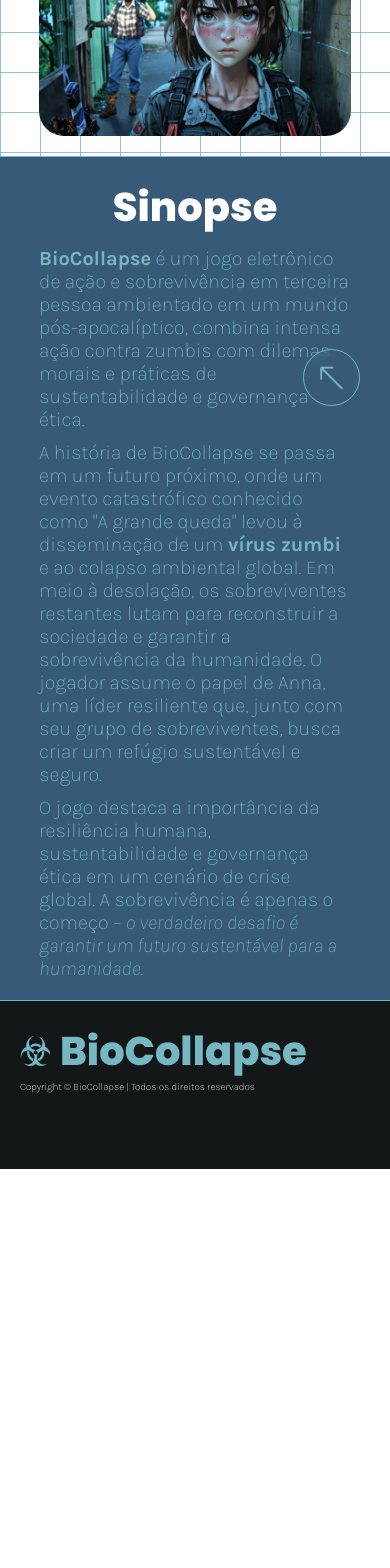
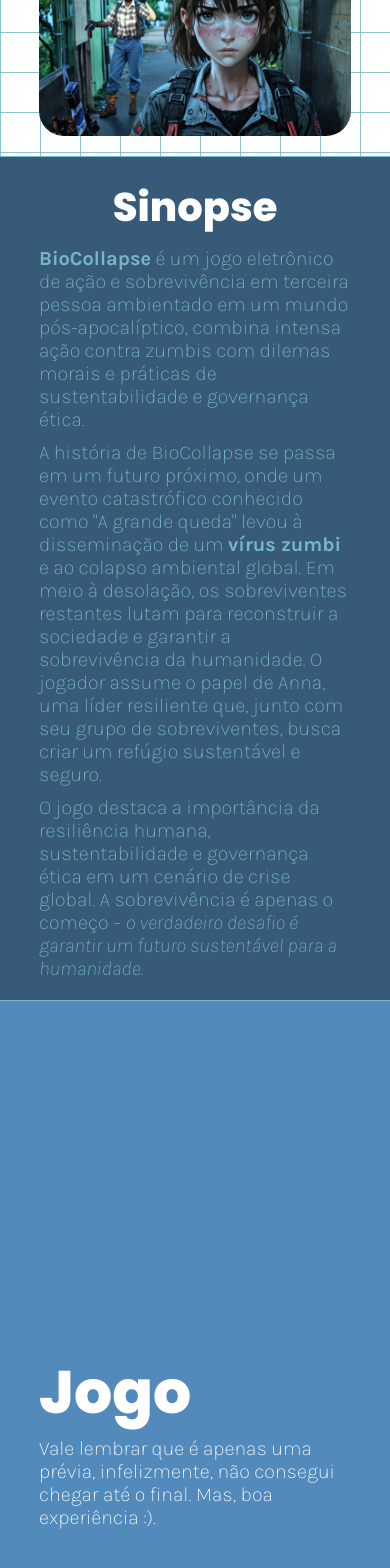
Before and after one commit to Thex2245/hackaton-game, a React (Vite) app: page / in a window 390 px wide. Shown: the part 408-1976 px from the top of the page. Before the commit the page ends 1577 px from the top, so only its background shows below. Built offline with nearby package versions, Linux system fonts and the light colour scheme.

Commit message:
Adicionado: - Jogo; - Sobre mim;

```diff
--- a/src/components/BarraNav.css
+++ b/src/components/BarraNav.css
@@ -29,7 +29,7 @@ a {
 }
 
 a:hover .bi , a:hover h1{
-  color: #375a78;
+  color: #000000;
 }
 
 h1 {
--- a/src/components/BarraNav.jsx
+++ b/src/components/BarraNav.jsx
@@ -4,10 +4,14 @@ import 'bootstrap-icons/font/bootstrap-icons.css'
 
 function BarraNav() {
 
+
+
   return (
       <div className='barra-nav'>
-        <a href="#"><i className='bi bi-journals'></i><h1>Sinopse</h1></a>
-        <a href="#"><i className="bi bi-controller"></i><h1>Como Jogar</h1></a>
+        <a href="#home-conteiner"><i class="bi bi-house"></i><h1>Início</h1></a>
+        <a href='#sinopse-conteiner' id='sinopse'><i className='bi bi-journals'></i><h1>Sinopse</h1></a>
+        <a href="#jogo"><i className="bi bi-controller"></i><h1>Jogar</h1></a>
+        <a href="https://github.com/Thex2245/biocollapse-game" target='_blank'><i className="bi bi-github"></i><h1>Repositório GitHub</h1></a>
       </div>
   )
 }
--- a/src/components/GoOnTop.css
+++ /dev/null
@@ -1,25 +0,0 @@
-.goTop {
-    position: fixed;
-    bottom: 30px;
-    right: 30px;
-    width: 55px;
-    height: 55px;
-    border-radius: 50%;
-    display: flex;
-    align-items: center;
-    justify-content: center;
-    backdrop-filter: blur(6px);
-    border: 1px solid #76b7c4;
-}
-
-.goTop:hover {
-    cursor: pointer;
-    border: 1px solid #ffff;
-}
-
-.arrow, .arrow::before {
-    font-size: 30px;
-    margin: 0;
-    width: 30px;
-    height: 30px;
-}
--- a/src/components/GoOnTop.jsx
+++ /dev/null
@@ -1,17 +0,0 @@
-import React from 'react'
-import './GoOnTop.css'
-import 'bootstrap'
-import 'bootstrap-icons/font/bootstrap-icons.css'
-
-const GoOnTop = () => {
-    const top = () => {
-        window.scrollTo(0-20,0)
-    }
-    return (
-    <div className='goTop'>
-        <i className='bi bi-arrow-up-left arrow' onClick={top}></i>
-    </div>
-    )
-}
-
-export default GoOnTop
--- a/src/components/PrimeiroConteudo.jsx
+++ b/src/components/PrimeiroConteudo.jsx
@@ -5,7 +5,7 @@ import Risco from '../assets/risco-bio.svg'
 const PrimeiroConteudo = () => {
 
     return (
-        <div className='primeiro-conteudo'>
+        <div className='primeiro-conteudo' id='home-conteiner'>
             <div className='conteiner-1'>
                 <div className="conteiner-titulo">
                     <img src={Risco} alt="" className='risco' />
--- /dev/null
+++ b/src/components/QuartoConteudo.css
@@ -0,0 +1,63 @@
+.quarto-conteudo {
+    width: 100dvw;
+    height: 100dvh;
+    position: initial;
+    display: flex;
+    align-items: center;
+    justify-content: space-evenly;
+    border-top: 1px solid #76b7c4;
+}
+
+.profile-photo{
+    border-radius: 50%;
+    height: 30dvw;
+    width: auto;
+    border: 1px solid #76b7c4;
+}
+
+.sobre-mim {
+    display: flex;
+    align-items: flex-start;
+    flex-direction: column;
+    width: auto;
+}
+
+.sobre-mim-titulo {
+    color: #76b7c4;
+    font-family: "Poppins", sans-serif;
+    font-weight: 800;
+    font-size: 40px;
+    user-select: none;
+    text-align: left;
+}
+
+.sobre-mim-desc {
+    color: #375a78;
+    text-wrap: wrap;
+    text-align: left;
+    font-family: "Karla", sans-serif;
+    font-weight: 400;
+    font-size: 20px;
+    user-select: none;
+    margin: 0;
+}
+
+@media (max-width: 1024px) {
+    .quarto-conteudo {
+        flex-wrap: wrap;
+        justify-content: center;
+        flex-direction: column;
+    }
+
+    .sobre-mim {
+        align-items: center;
+    }
+
+    .sobre-mim-titulo {
+        text-align: center;
+    }
+
+    .sobre-mim-desc {
+        text-align: center;
+    }
+}
--- /dev/null
+++ b/src/components/QuartoConteudo.jsx
@@ -0,0 +1,16 @@
+import './QuartoConteudo.css'
+import Photo from '../assets/eu.jpg'
+
+const QuartoConeudo = () => {
+    return (
+        <div className='quarto-conteudo'>
+            <img className='profile-photo' src={Photo} alt="Profile-Photo" />
+            <div className='sobre-mim'>
+                <h1 className="sobre-mim-titulo">Olá, meu nome é Théo</h1>
+                <p className='sobre-mim-desc'>Sou desenvolvedor Front-End, e desenvonvi está página com a biblioteca 'React', tenho 16 anos.</p>
+            </div>
+        </div>
+    )
+}
+
+export default QuartoConeudo
--- a/src/components/SegundoConteudo.jsx
+++ b/src/components/SegundoConteudo.jsx
@@ -2,7 +2,7 @@ import './SegundoConteudo.css'
 
 const SegundoConteudo = () => {
     return (
-    <div className='segundo-conteudo'>
+    <div className='segundo-conteudo' id='sinopse-conteiner'>
         <div className="sinopse">
             <h1 className='titulo-sinopse'>Sinopse</h1>
             <p className="descricao-sinopse"><b>BioCollapse</b> é um jogo eletrônico de ação e sobrevivência em terceira pessoa ambientado em um mundo pós-apocalíptico, combina intensa ação contra zumbis com dilemas morais e práticas de sustentabilidade e governança ética.</p>
--- /dev/null
+++ b/src/components/TerceiroConteudo.css
@@ -0,0 +1,59 @@
+.terceiro-conteudo {
+    width: 100dvw;
+    height: 150dvh;
+    background-color: #518abb;
+    position: initial;
+    display: flex;
+    align-items: center;
+    justify-content: space-evenly;
+    flex-direction: column;
+    border-top: 1px solid #76b7c4;
+}
+
+.textos {
+    display: flex;
+    align-items: flex-start;
+    flex-direction: column;
+    width: 80%;
+}
+
+.titulo-jogo {
+    color: #ffff;
+    font-family: "Poppins", sans-serif;
+    font-weight: 800;
+    font-size: 60px;
+    user-select: none;
+}
+
+.desc-jogo {
+    color: #ffffff;
+    text-wrap: wrap;
+    text-align: left;
+    font-family: "Karla", sans-serif;
+    font-weight: 200;
+    font-size: 20px;
+    user-select: none;
+    margin: 0;
+}
+
+.atencao-jogo{
+    display: none;
+    color: #ffffff;
+    text-wrap: wrap;
+    text-align: center;
+    font-family: "Karla", sans-serif;
+    font-weight: 200;
+    font-size: 20px;
+    user-select: none;
+    margin: 0;
+}
+
+@media (max-width: 1024px) {
+    iframe {
+        display: none;
+    }
+
+    .atencao-jogo {
+        display: flex;
+    }
+}
--- /dev/null
+++ b/src/components/TerceiroConteudo.jsx
@@ -0,0 +1,23 @@
+import './TerceiroConteudo.css'
+
+const TerceiroConteudo = () => {
+    return (
+    <div className='terceiro-conteudo' id='jogo'>
+        <div className='textos'>
+            <h1 className='titulo-jogo'>Jogo</h1>
+            <p className='desc-jogo'>Vale lembrar que é apenas uma prévia, infelizmente, não consegui chegar até o final. Mas, boa experiência :).</p>
+        </div>
+        <iframe width="1120" height="630" allow="fullscreen; autoplay; encrypted-media"
+        src="https://games.construct.net/66467/latest?autoplay=0" frameborder="0"
+        allowfullscreen="true" msallowfullscreen="true" mozallowfullscreen="true"
+        webkitallowfullscreen="true" allowpaymentrequest="false"
+        referrerpolicy="unsafe-url"
+        sandbox="allow-same-origin allow-forms allow-scripts allow-pointer-lock allow-orientation-lock allow-popups"
+        scrolling="no">
+        </iframe>
+        <p className='atencao-jogo'>Atenção, o jogo está apenas dispositivos 'desktops'.</p>
+    </div>
+    )
+}
+
+export default TerceiroConteudo
--- a/src/main.jsx
+++ b/src/main.jsx
@@ -4,15 +4,17 @@ import './index.css'
 import BarraNav from './components/BarraNav'
 import PrimeiroConteudo from './components/PrimeiroConteudo'
 import SegundoConteudo from './components/SegundoConteudo'
+import TerceiroConteudo from './components/TerceiroConteudo'
+import QuartoConteudo from './components/QuartoConteudo'
 import Footer from './components/Footer'
-import GoOnTop from './components/GoOnTop'
 
 ReactDOM.createRoot(document.getElementById('root')).render(
   <React.StrictMode>
     <BarraNav />
     <PrimeiroConteudo />
     <SegundoConteudo />
+    <TerceiroConteudo />
+    <QuartoConteudo />
     <Footer />
-    <GoOnTop />
   </React.StrictMode>,
 )
```
Also changed, not shown: src/assets/eu.jpg (added).
